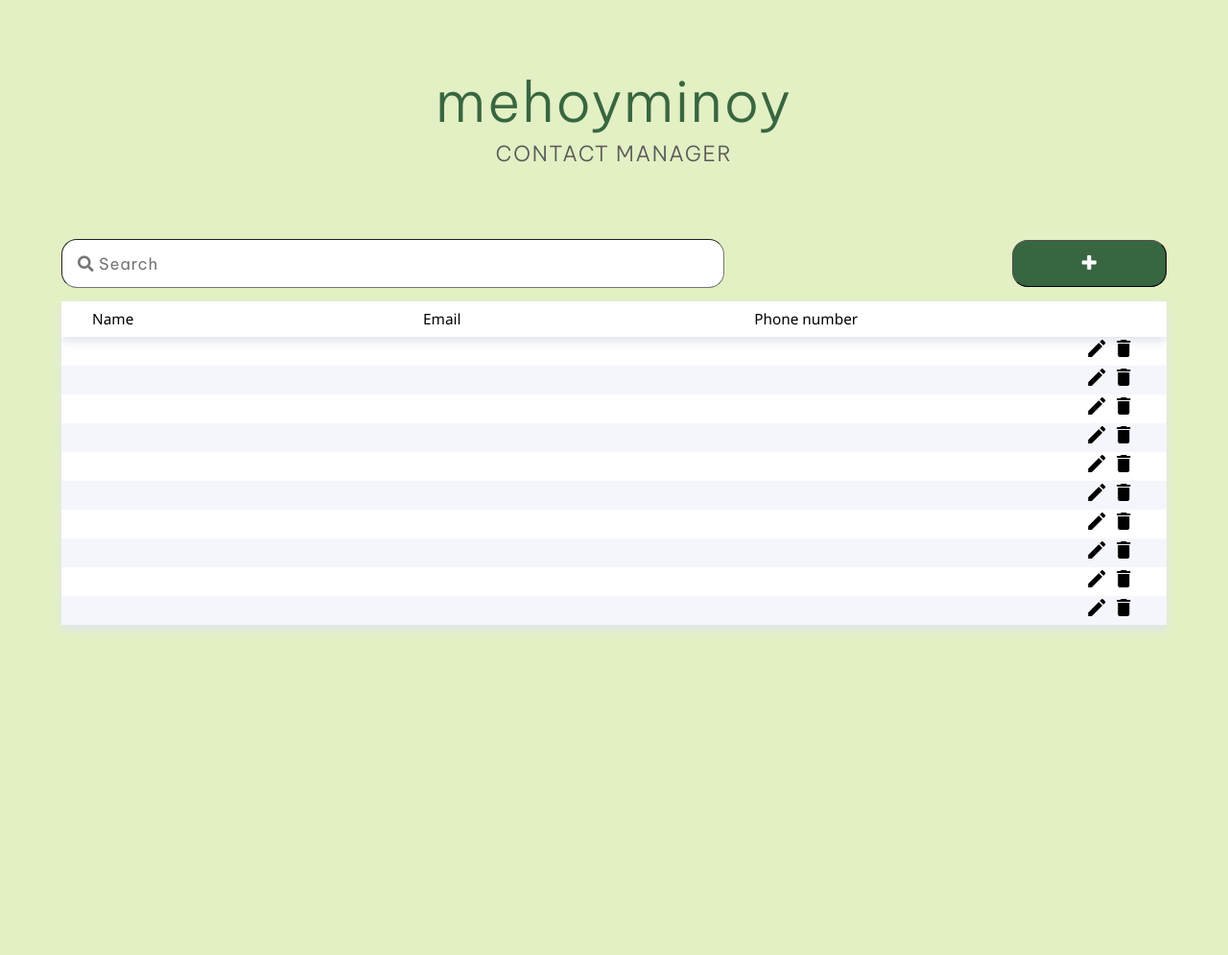
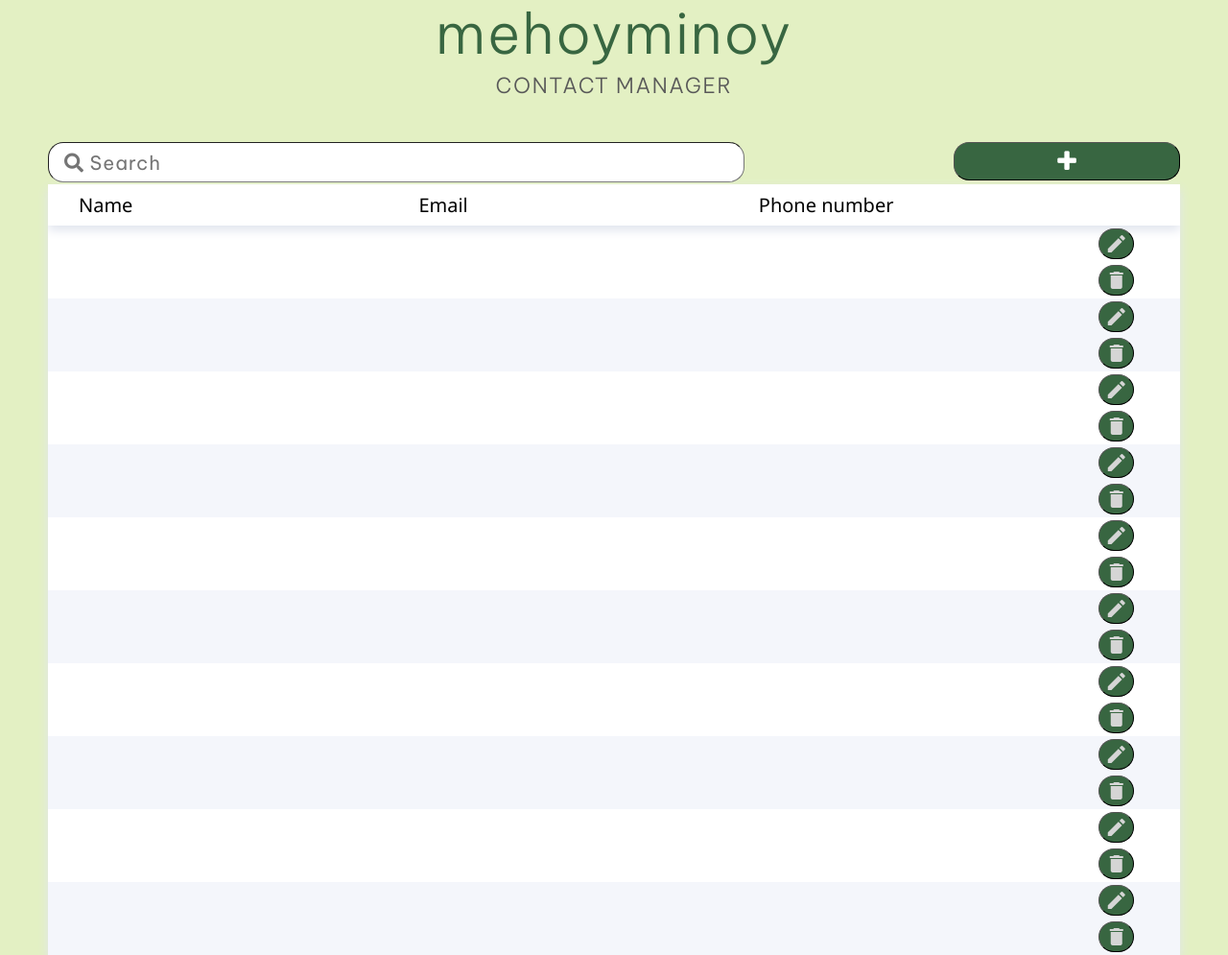
Before and after one commit to ryanata/small-project-group-9, a PHP site: page /pages/contacts-sheet.html in a window 1280 px wide. Shown: the whole page at 96% size. Before the commit the page ends 659 px from the top, so only its background shows below. Run offline with PHP 8.4, Linux system fonts and the light colour scheme; some libraries are stand-ins or nearby versions.

Commit message:
small polish on html of contact page

```diff
--- a/css/contact.css
+++ b/css/contact.css
@@ -55,21 +55,23 @@ body {
 
 /* Search area */
 .search {
-    display: flex;
+    display: relative;
     justify-content: center;
+    width: calc(100% - 100px);
+    padding-top: 50px;
+    padding-left: 50px;
+    padding-right: 50px;
 }
 
 .search-aligned {
-    width: 90%;
-    display:flex;
-    justify-content: space-between;
+    display:relative;
 }
 
 .search-box {
-    height: 100%;
+    height: 40px;
     width: 60%;
-    display: flex;
-    align-items: center;
+    display: relative;
+    float: left;
 }
 
 .search-input {
@@ -77,31 +79,49 @@ body {
     border-width: 1px;
     letter-spacing: 0.05em;
     width: 100%;
-    height: 70%;
+    height: 40px;
     padding-left: 1rem;
     font-size: 1.3vw;
     border-radius: 16px;
 }
 
 .add-entry {
-    height: 100%;
+    height: 40px;
     width: 20%;
-    display: flex;
-    align-items: center;
-    justify-content: flex-end;
+    display: relative;
+    float: right;
 }
 
 .add-btn {
     border-radius: 16px;
+    float: right;
     border-width: 1px;
-    height: 70%;
-    width: 70%;
+    height: 40px;
+    width: 100%;
     background-color: #386641;
+}
+
+.add-btn:hover {
+    background-color: #368707;
 }
 
 .plus-icon {
     color: white;
-    font-size: 1.5vw !important;
+
+}
+
+/* prevents text resizing when viewport resizes
+wouldn't work until I put the font-size in media query*/
+@media screen {
+    .search-input {
+        font-size: 20px;
+    }
+    .plus-icon {
+        font-size: 25px !important;
+    }
+    tr {
+        font-size: 20px;
+    }
 }
 
 /* Table */
@@ -117,7 +137,9 @@ table {
     background-color: white;
     text-align: left;
     overflow: hidden;
-    width: 90%;
+    width: calc(100% - 100px);
+    padding-left: 50px;
+    padding-right: 50px;
     font-size: 1.2vw;
     table-layout: fixed;
 }
@@ -144,7 +166,7 @@ td {
     width: 3.3rem;
 }
 
-@media screen and (max-width: 750px) {
+@media screen and (max-width: 0px) {
     th {
         padding: 0.5rem 0rem;
     }
@@ -171,3 +193,18 @@ td {
     border-radius: 10px;
     box-shadow: 0 5px 10px #e1e5ee;
 }
+
+.contact-button {
+    margin-top: 3px;
+    margin-bottom: 3px;
+    position: relative;
+    border-radius: 16px;
+    border-width: 1px;
+    height: 70%;
+    width: 70%;
+    background-color: #386641;
+}
+
+.contact-button:hover {
+    background-color: #368707;
+}
--- a/js/contact_data.js
+++ b/js/contact_data.js
@@ -9,8 +9,12 @@ function createRow(name, email, phone) {
     <td>${email}</td>
     <td>${phone}</td>
     <td>
-      <span class="material-icons">edit</span>
-      <span class="material-icons">delete</span>
+      <button id="${name}-edit" onclick="doEdit()" class="contact-button">
+	  	<i class="material-icons" style="color:#D5D5D5; margin-top:3px;">edit</i>
+	  </button>
+      <button id="${name}-delete" onclick="doDelete()" class="contact-button">
+	    <i class="material-icons" style="color:#D5D5D5; margin-top:3px;">delete</i>
+	  </button>
     </td>
     </tr>`;
 }
--- a/pages/contacts-sheet.html
+++ b/pages/contacts-sheet.html
@@ -29,17 +29,14 @@
         </div>
       </div>
       <div class="search">
-        <!--Search area centered with table-->
-        <div class="search-aligned">
-          <!--Search box-->
+        <!--Search area centered with table & New contacts-->
           <div class="search-box">
             <input type="text" id="search" name="search" placeholder="&#xF002; Search" class="search-input"/>
           </div>
-          <!--Add entry button-->
+        <!--Add entry button-->
           <div class="add-entry">
             <button class="add-btn" onclick="showAddModal()"><i class="fa fa-plus plus-icon"></i></button>
           </div>
-        </div>
       </div>
       <div class="table">
         <table>
```
